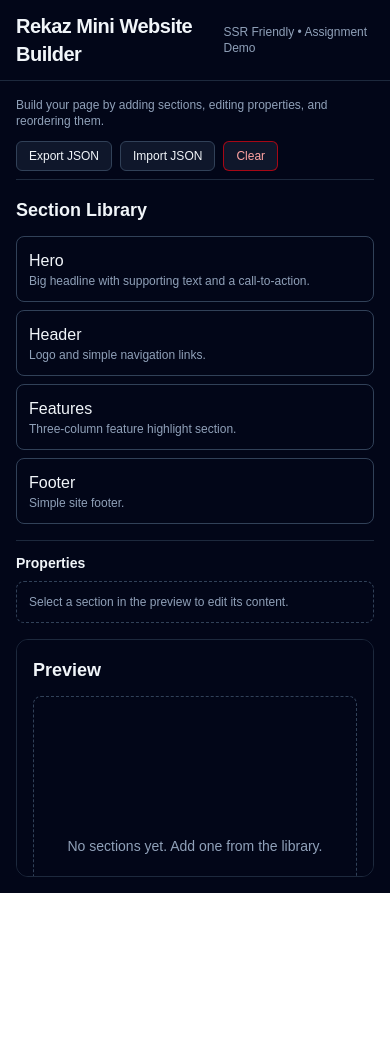
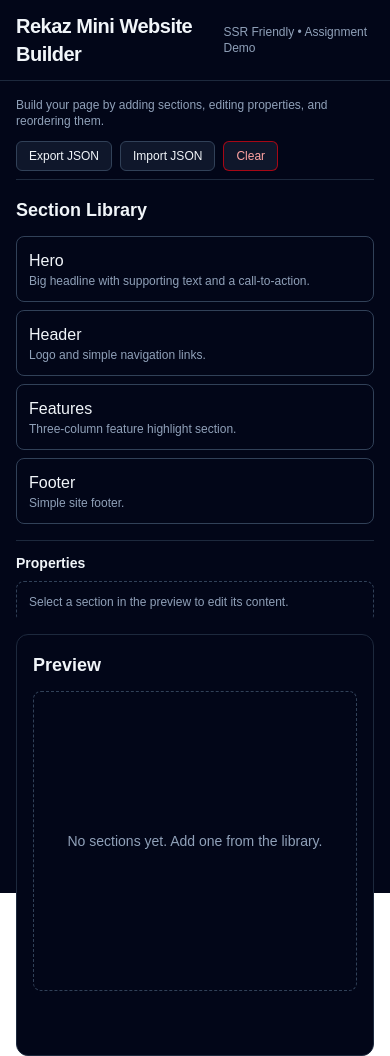
Before and after one commit to abu-taher/rekaz-website-builder, a Next.js app: page / in a window 390 px wide. Before the commit the page ends 893 px from the top, so only its background shows below. Built offline with nearby package versions, Linux system fonts and the light colour scheme.

Commit message:
fix: improve preview minimum height and mobile responsiveness

```diff
--- a/app/editor/Editor.tsx
+++ b/app/editor/Editor.tsx
@@ -189,7 +189,7 @@ export function Editor() {
       {/* Main content: sidebar + preview */}
       <div className="flex flex-col md:flex-row flex-1 gap-4 min-h-0">
         {/* Sidebar */}
-        <aside className="w-full md:w-1/3 lg:w-1/4 overflow-y-auto max-h-full">
+        <aside className="w-full md:w-1/3 lg:w-1/4 overflow-y-auto max-h-full min-h-[50vh]">
           <h2 className="text-lg font-semibold mb-3">Section Library</h2>
 
           <div className="space-y-2 mb-4">
@@ -213,7 +213,7 @@ export function Editor() {
         </aside>
 
         {/* Preview */}
-        <main className="flex-1 bg-slate-950 border border-slate-800 rounded-xl p-4 overflow-y-auto max-h-full">
+        <main className="flex-1 bg-slate-950 border border-slate-800 rounded-xl p-4 overflow-y-auto max-h-full min-h-[50vh]">
           <h2 className="text-lg font-semibold mb-3">Preview</h2>
 
           {sections.length === 0 ? (
```
